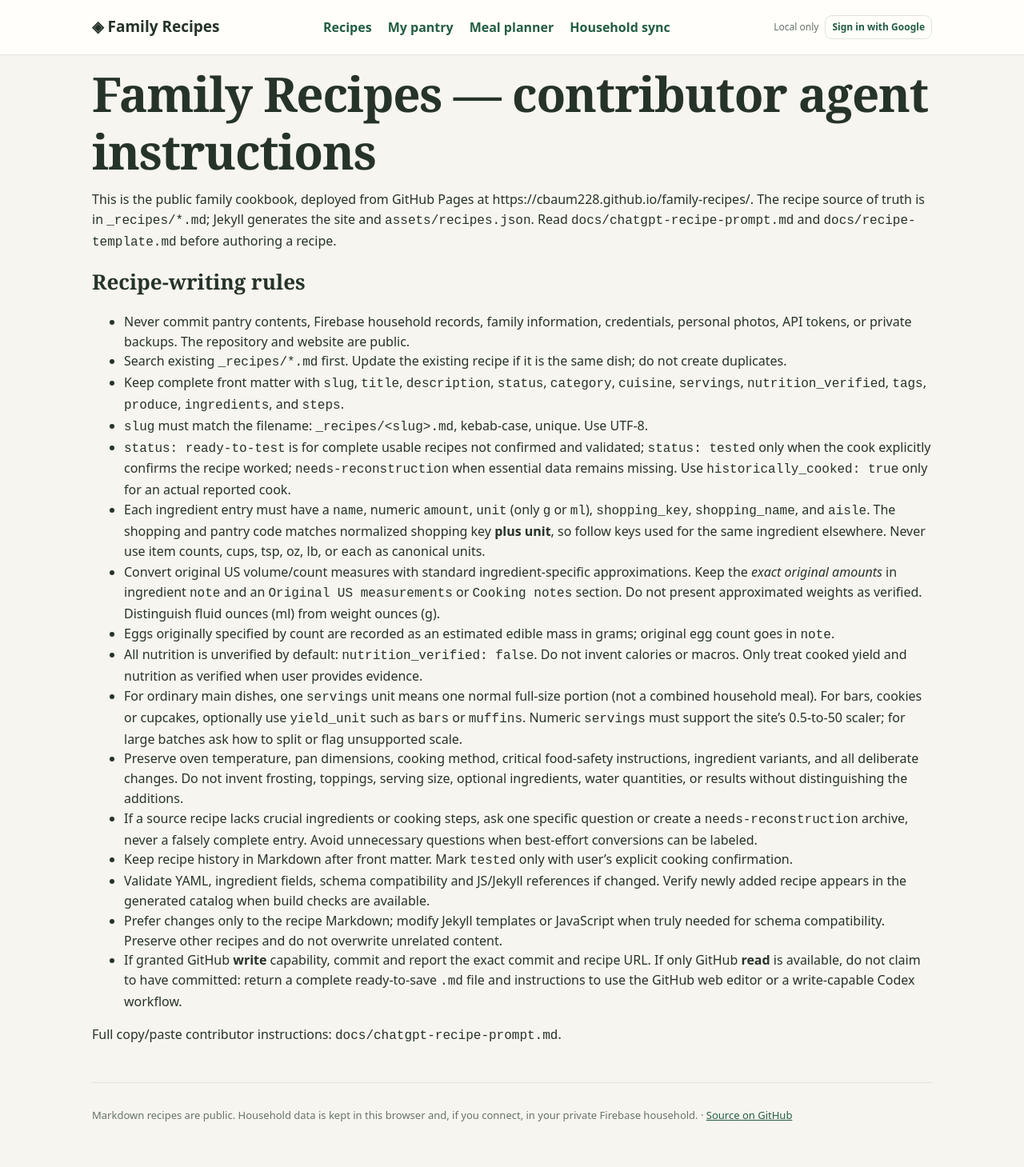
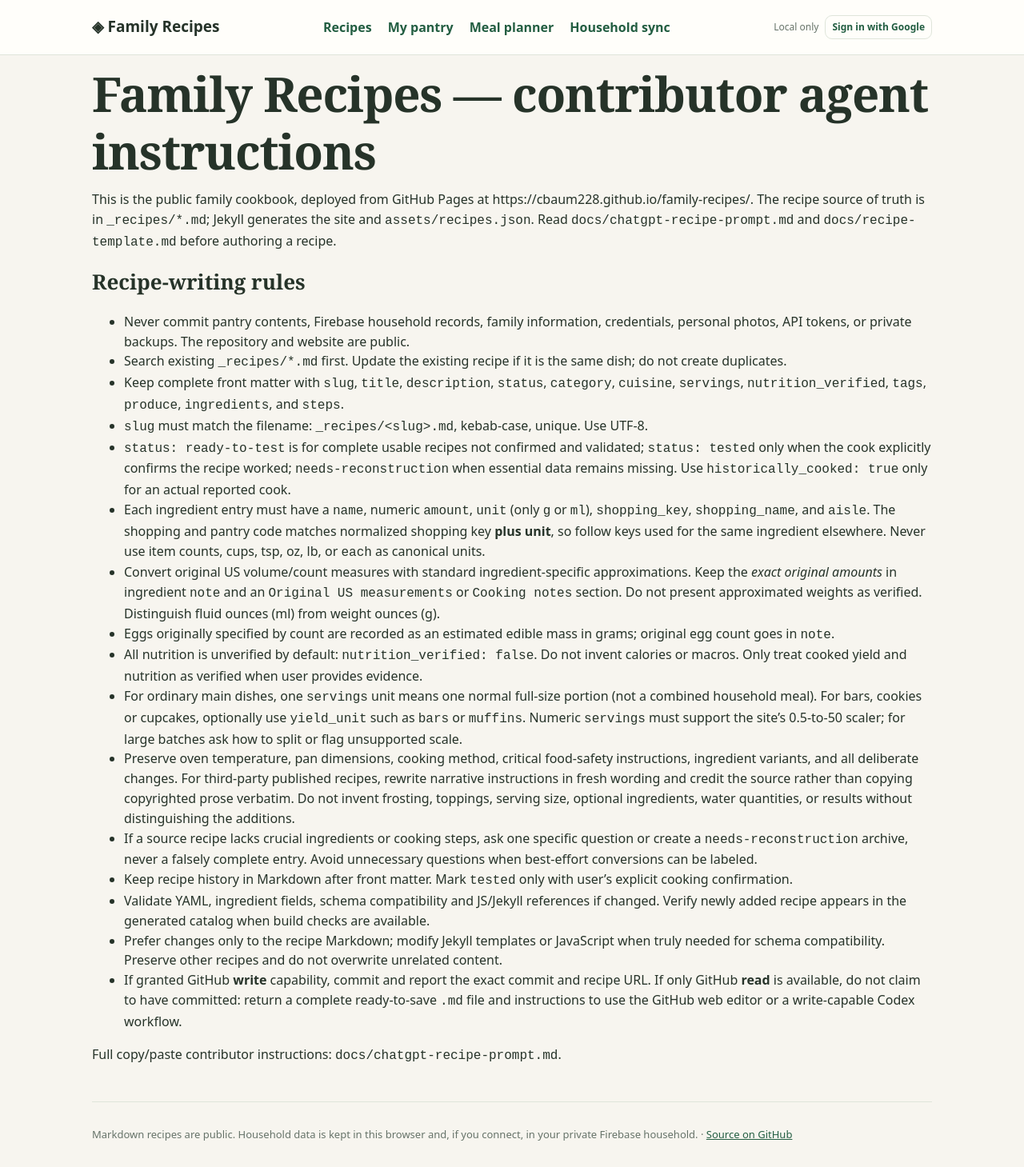
Before and after one commit to cbaum228/family-recipes, a Jekyll site: the page built from AGENTS.md, in a window 1280 px wide. Shown: the whole page at 80% size. Built offline with Jekyll 4.4.1, drawn with Linux system fonts in a browser that asks for light colours; our own code applies the rules of GitHub Pages for plain Markdown files; comment, search, counter and statistics services are not loaded; before the commit the page ends 1434 px from its top, so only the background shows below that.

Commit message:
Clarify source attribution and faithful recipe transcription without reproducing third-party prose

```diff
--- a/AGENTS.md
+++ b/AGENTS.md
@@ -16,7 +16,7 @@ Read `docs/chatgpt-recipe-prompt.md` and `docs/recipe-template.md` before author
 - Eggs originally specified by count are recorded as an estimated edible mass in grams; original egg count goes in `note`.
 - All nutrition is unverified by default: `nutrition_verified: false`. Do not invent calories or macros. Only treat cooked yield and nutrition as verified when user provides evidence.
 - For ordinary main dishes, one `servings` unit means one normal full-size portion (not a combined household meal). For bars, cookies or cupcakes, optionally use `yield_unit` such as `bars` or `muffins`. Numeric `servings` must support the site's 0.5-to-50 scaler; for large batches ask how to split or flag unsupported scale.
-- Preserve oven temperature, pan dimensions, cooking method, critical food-safety instructions, ingredient variants, and all deliberate changes. Do not invent frosting, toppings, serving size, optional ingredients, water quantities, or results without distinguishing the additions.
+- Preserve oven temperature, pan dimensions, cooking method, critical food-safety instructions, ingredient variants, and all deliberate changes. For third-party published recipes, rewrite narrative instructions in fresh wording and credit the source rather than copying copyrighted prose verbatim. Do not invent frosting, toppings, serving size, optional ingredients, water quantities, or results without distinguishing the additions.
 - If a source recipe lacks crucial ingredients or cooking steps, ask one specific question or create a `needs-reconstruction` archive, never a falsely complete entry. Avoid unnecessary questions when best-effort conversions can be labeled.
 - Keep recipe history in Markdown after front matter. Mark `tested` only with user's explicit cooking confirmation.
 - Validate YAML, ingredient fields, schema compatibility and JS/Jekyll references if changed. Verify newly added recipe appears in the generated catalog when build checks are available.
```
